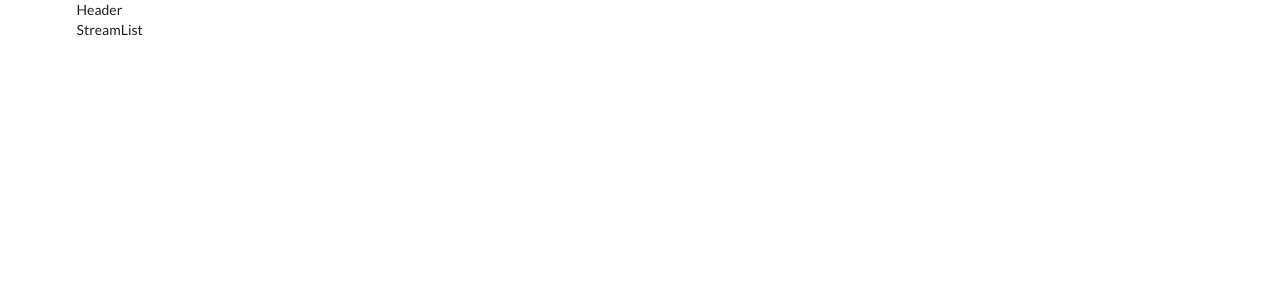
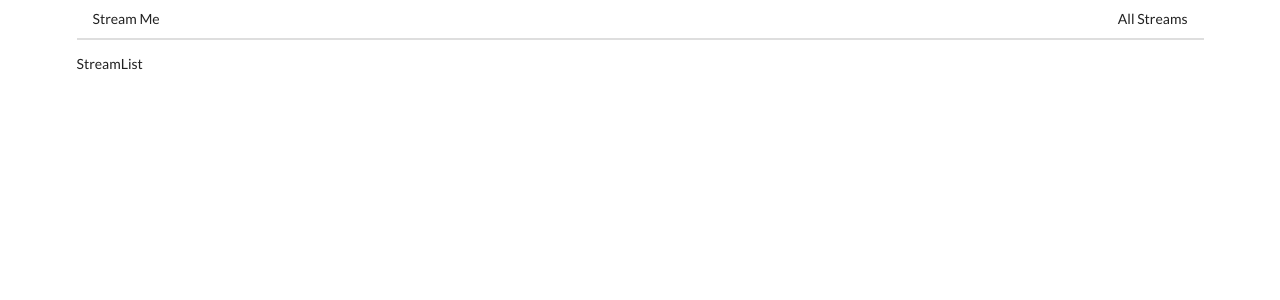
Before and after one commit to amarteragundi/stream-me, a React (Create React App) app in the folder client/: page / in a window 1280 px wide. Shown: the top 300 px of the page. Built offline with nearby package versions, Linux system fonts and the light colour scheme.

Commit message:
adding ui to header

```diff
--- a/client/src/components/Header.js
+++ b/client/src/components/Header.js
@@ -1,7 +1,19 @@
 import React from "react";
+import { Link } from "react-router-dom";
 
 const Header = () => {
-  return <div>Header</div>;
+  return (
+    <div className="ui secondary pointing menu">
+      <Link to="/" className="item">
+        Stream Me
+      </Link>
+      <div className="right menu">
+        <Link to="/" className="item">
+          All Streams
+        </Link>
+      </div>
+    </div>
+  );
 };
 
 export default Header;
```
